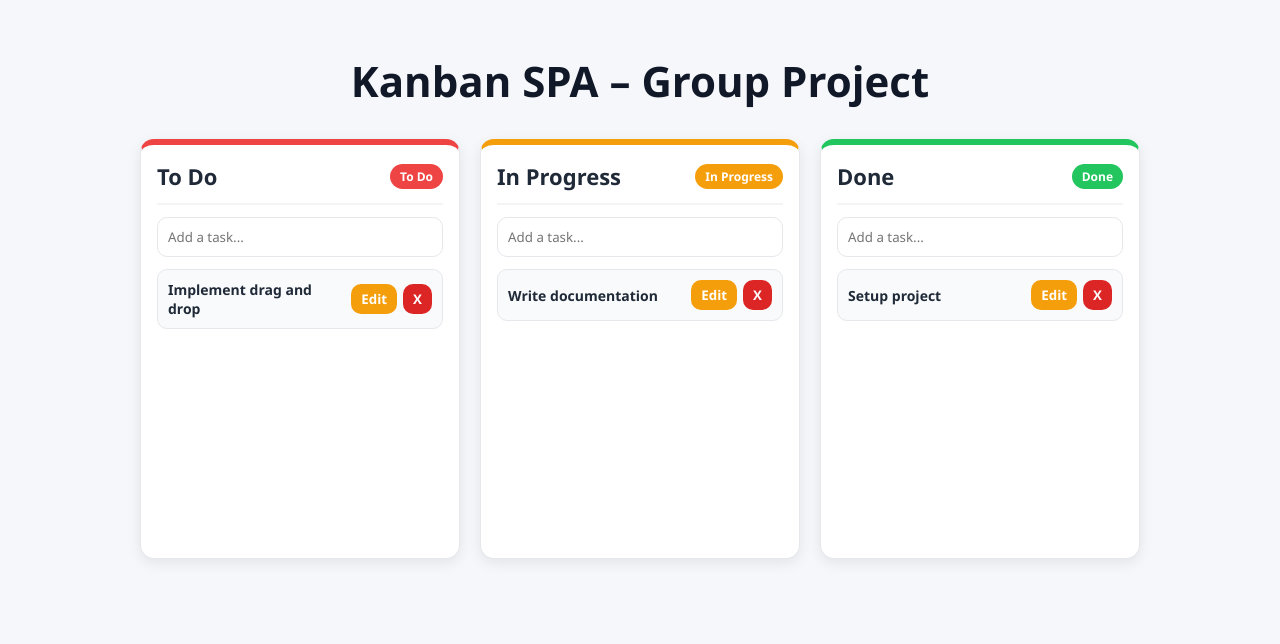
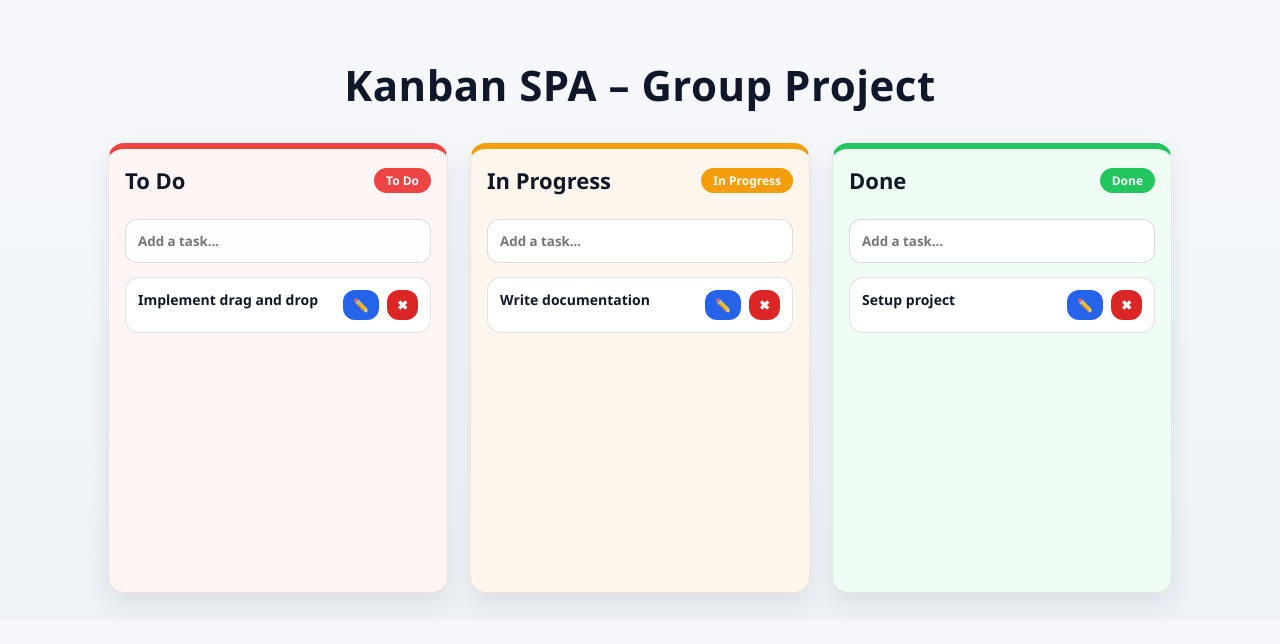
Before and after one commit to garomaaga77/kanban-spa, a React (Vite) app: page / in a window 1280 px wide. Shown: the top 644 px of the page. Built offline with nearby package versions, Linux system fonts and the light colour scheme.

Commit message:
Improve UI with column colors and tooltips

```diff
--- a/src/components/Card.jsx
+++ b/src/components/Card.jsx
@@ -4,7 +4,7 @@ export default function Card({ task, columnId, deleteTask, editTask }) {
   const [isEditing, setIsEditing] = useState(false);
   const [text, setText] = useState(task.text);
 
-  const onDragStart = e => {
+  const onDragStart = (e) => {
     e.dataTransfer.setData("taskId", task.id);
     e.dataTransfer.setData("fromColumnId", columnId);
   };
@@ -25,12 +25,12 @@ export default function Card({ task, columnId, deleteTask, editTask }) {
         <div>
           <input
             value={text}
-            onChange={e => setText(e.target.value)}
+            onChange={(e) => setText(e.target.value)}
             className="editInput"
           />
 
           <div className="cardButtons">
-            <button className="btnSave" onClick={handleSave}>
+            <button className="btnSave" onClick={handleSave} title="Save">
               Save
             </button>
 
@@ -40,6 +40,7 @@ export default function Card({ task, columnId, deleteTask, editTask }) {
                 setText(task.text);
                 setIsEditing(false);
               }}
+              title="Cancel"
             >
               Cancel
             </button>
@@ -47,15 +48,19 @@ export default function Card({ task, columnId, deleteTask, editTask }) {
         </div>
       ) : (
         <div className="cardRow">
-          <span>{task.text}</span>
+          <span className="cardText">{task.text}</span>
 
           <div className="cardButtonsSmall">
-            <button className="btnEdit" onClick={() => setIsEditing(true)}>
-              Edit
+            <button
+              className="btnEdit"
+              onClick={() => setIsEditing(true)}
+              title="Edit"
+            >
+              ✏️
             </button>
 
-            <button className="btnDelete" onClick={handleDelete}>
-              X
+            <button className="btnDelete" onClick={handleDelete} title="Close">
+              ✖
             </button>
           </div>
         </div>
--- a/src/index.css
+++ b/src/index.css
@@ -5,79 +5,83 @@
 
 body {
   margin: 0;
-  background: #f5f7fb;
-  color: #1f2937;
+  color: #111827;
+
+  /* ✅ Professional soft background */
+  background: linear-gradient(180deg, #f6f8fc 0%, #eef2f7 100%);
 }
 
 .app {
-  max-width: 1200px;
+  max-width: 1250px;
   margin: auto;
-  padding: 24px;
+  padding: 28px;
 }
 
 h1 {
   text-align: center;
   font-size: 42px;
-  font-weight: 800;
+  font-weight: 900;
   margin-bottom: 30px;
-  color: #111827;
+  color: #0f172a;
+  letter-spacing: 0.5px;
 }
 
-/* Board */
+/* ✅ Board layout */
 .board {
   display: flex;
-  gap: 20px;
+  gap: 22px;
   justify-content: center;
   align-items: flex-start;
   flex-wrap: wrap;
 }
 
-/* Column base */
+/* ✅ Column base style */
 .column {
-  background: white;
-  border-radius: 14px;
+  border-radius: 16px;
   padding: 16px;
-  width: 320px;
-  min-height: 420px;
-  box-shadow: 0px 4px 14px rgba(0, 0, 0, 0.08);
-  border: 1px solid #e5e7eb;
+  width: 340px;
+  min-height: 450px;
+  box-shadow: 0px 10px 25px rgba(0, 0, 0, 0.08);
+  border: 1px solid rgba(15, 23, 42, 0.08);
   transition: transform 0.2s ease;
 }
 
 .column:hover {
-  transform: translateY(-3px);
+  transform: translateY(-4px);
 }
 
 .column h2 {
   margin: 0;
   padding-bottom: 12px;
   font-size: 22px;
-  font-weight: 800;
-  border-bottom: 2px solid #f3f4f6;
+  font-weight: 900;
   display: flex;
   justify-content: space-between;
   align-items: center;
 }
 
-/* ✅ Column Colors */
+/* ✅ Professional column background colors */
 .column.todo {
+  background: #fff5f5;
   border-top: 6px solid #ef4444;
 }
 
 .column.progress {
+  background: #fff7ed;
   border-top: 6px solid #f59e0b;
 }
 
 .column.done {
+  background: #f0fdf4;
   border-top: 6px solid #22c55e;
 }
 
 /* ✅ Badge */
 .badge {
-  padding: 4px 10px;
+  padding: 4px 12px;
   border-radius: 999px;
   font-size: 12px;
-  font-weight: 800;
+  font-weight: 900;
   color: white;
 }
 
@@ -93,38 +97,40 @@ h1 {
   background: #22c55e;
 }
 
-/* Input */
+/* ✅ Input */
 .taskInput {
   width: 100%;
-  padding: 10px;
-  border-radius: 10px;
-  border: 1px solid #e5e7eb;
+  padding: 12px;
+  border-radius: 12px;
+  border: 1px solid rgba(15, 23, 42, 0.15);
   margin-top: 12px;
-  margin-bottom: 12px;
+  margin-bottom: 14px;
   outline: none;
+  background: rgba(255, 255, 255, 0.9);
+  font-weight: 600;
 }
 
 .taskInput:focus {
   border-color: #2563eb;
+  box-shadow: 0 0 0 4px rgba(37, 99, 235, 0.15);
 }
 
-/* Card */
+/* ✅ Card */
 .card {
-  background: #f9fafb;
-  border: 1px solid #e5e7eb;
-  padding: 10px;
-  border-radius: 10px;
-  margin-bottom: 10px;
+  background: rgba(255, 255, 255, 0.95);
+  border: 1px solid rgba(15, 23, 42, 0.12);
+  padding: 12px;
+  border-radius: 14px;
+  margin-bottom: 12px;
   font-size: 14px;
-  font-weight: 600;
+  font-weight: 700;
   cursor: grab;
   transition: 0.2s ease;
 }
 
 .card:hover {
-  background: #eef2ff;
-  border-color: #c7d2fe;
   transform: scale(1.02);
+  box-shadow: 0px 6px 18px rgba(0, 0, 0, 0.08);
 }
 
 .card:active {
@@ -134,26 +140,45 @@ h1 {
 .cardRow {
   display: flex;
   justify-content: space-between;
-  align-items: center;
+  align-items: flex-start;
   gap: 10px;
 }
 
-/* Edit input inside card */
+.cardText {
+  flex: 1;
+  word-break: break-word;
+}
+
+/* ✅ Button container */
+.cardButtonsSmall {
+  display: flex;
+  gap: 8px;
+  flex-shrink: 0;
+}
+
+.cardButtons {
+  display: flex;
+  gap: 10px;
+  margin-top: 8px;
+}
+
+/* ✅ Edit input inside card */
 .editInput {
   width: 100%;
-  padding: 8px;
-  border-radius: 8px;
-  border: 1px solid #e5e7eb;
+  padding: 10px;
+  border-radius: 10px;
+  border: 1px solid rgba(15, 23, 42, 0.15);
   outline: none;
-  margin-bottom: 10px;
+  background: white;
+  font-weight: 700;
 }
 
-/* Buttons */
+/* ✅ Buttons */
 button {
   border: none;
-  border-radius: 10px;
-  padding: 8px 10px;
-  font-weight: 700;
+  border-radius: 12px;
+  padding: 9px 12px;
+  font-weight: 800;
   cursor: pointer;
   transition: 0.2s ease;
 }
@@ -162,17 +187,22 @@ button:hover {
   opacity: 0.9;
 }
 
-.cardButtons {
-  display: flex;
-  gap: 10px;
+/* ✅ Card action buttons */
+.btnEdit {
+  background: #2563eb;
+  color: white;
+  font-size: 13px;
+  padding: 6px 10px;
 }
 
-.cardButtonsSmall {
-  display: flex;
-  gap: 6px;
+.btnDelete {
+  background: #dc2626;
+  color: white;
+  font-size: 13px;
+  padding: 6px 10px;
 }
 
-/* Button Colors */
+/* ✅ Save/Cancel buttons */
 .btnSave {
   background: #16a34a;
   color: white;
@@ -183,14 +213,13 @@ button:hover {
   color: white;
 }
 
-.btnEdit {
-  background: #f59e0b;
-  color: white;
-  padding: 6px 10px;
+/* ✅ Mobile view */
+@media (max-width: 800px) {
+  .column {
+    width: 95%;
+  }
+
+  h1 {
+    font-size: 30px;
+  }
 }
-
-.btnDelete {
-  background: #dc2626;
-  color: white;
-  padding: 6px 10px;
-}
```
Also changed, not shown: src/components/Column.jsx (+5 -6 lines).
